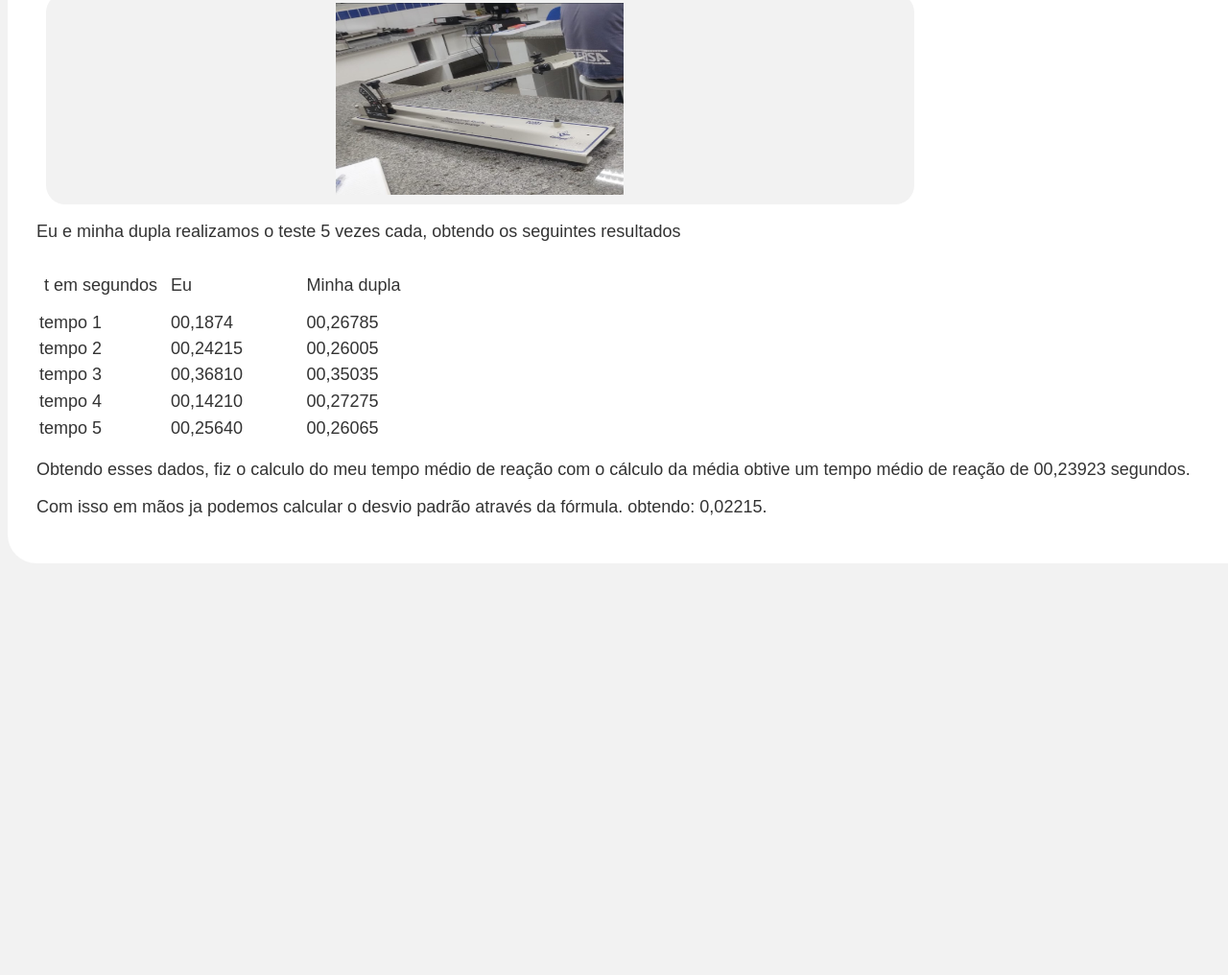
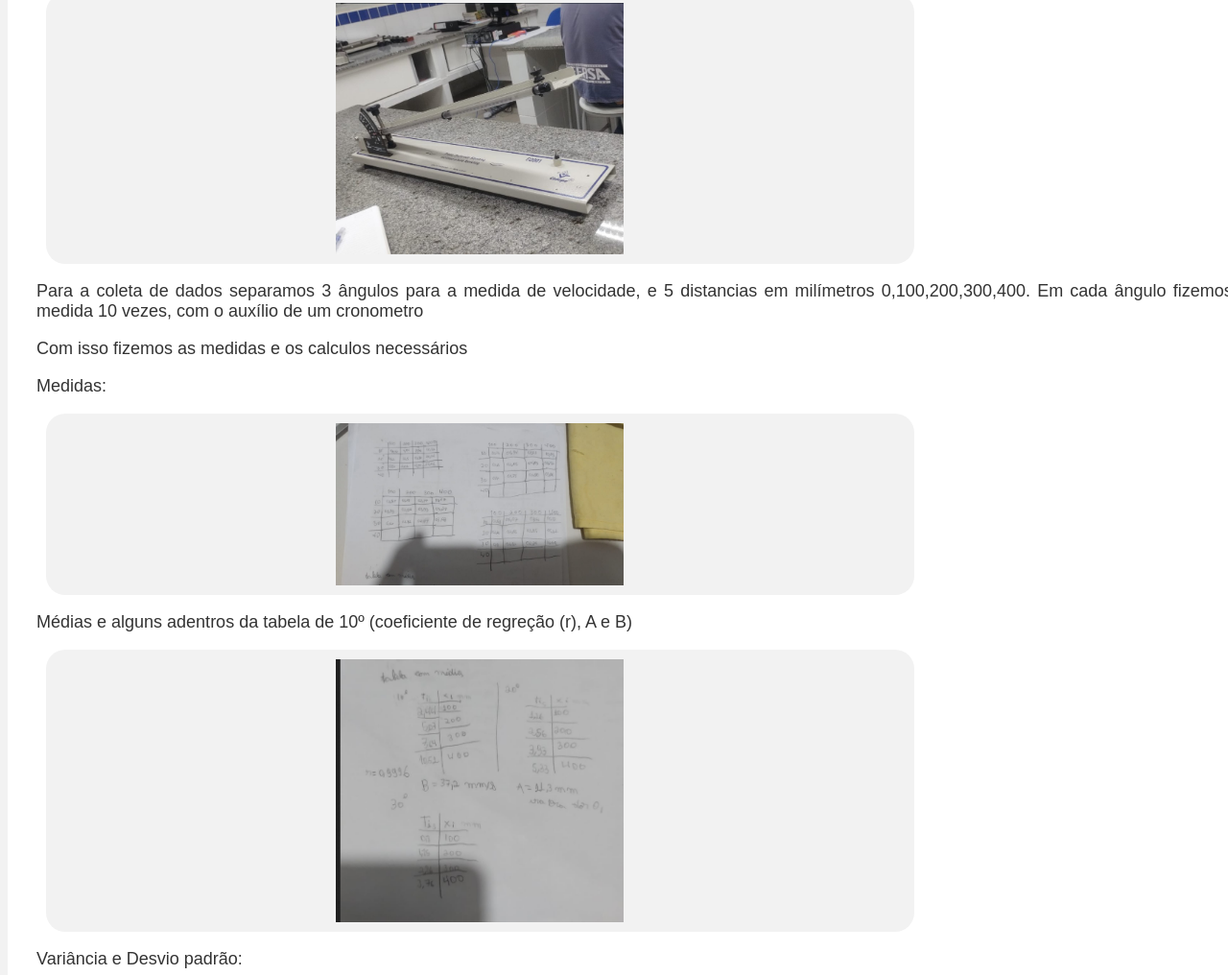
Before and after one commit to August0n3/portfolio_Lab_mec, a plain HTML site: page conteudos/experimento2.html in a window 1280 px wide. Shown: the part 604-1620 px from the top of the page at 96% size. Before the commit the page ends 1211 px from the top, so only its background shows below. Drawn offline with Linux system fonts and the light colour scheme.

Commit message:
atualização

```diff
--- a/conteudos/css/css.css
+++ b/conteudos/css/css.css
@@ -56,7 +56,7 @@ a{
 
 .img_conteudosimg{
     width: 300px;
-    height: 200px;
+    height: auto;
 }
 
 .img_conteudos{
--- a/conteudos/experimento2.html
+++ b/conteudos/experimento2.html
@@ -26,47 +26,36 @@
 
             <div class="img_conteudos">
                 <img class="img_conteudosimg" src="img/experimento2_capa.jpg" alt="">
+            </div>
+
+
+            <p>Para a coleta de dados separamos 3 ângulos para a medida de velocidade, e 5 distancias em milímetros 0,100,200,300,400. Em cada ângulo fizemos a medida 10 vezes, com o auxílio de um cronometro</p>
+
+            <p>Com isso fizemos as medidas e os calculos necessários</p>
+
+            <p>Medidas:</p>
+
+            <div class="img_conteudos">
+                <img class="img_conteudosimg" src="img/medidas.jpeg" alt="">
+            </div>
+
+
+            <p>Médias e alguns adentros da tabela de 10º (coeficiente de regreção (r), A e B)</p>
+            <div class="img_conteudos">
+                <img class="img_conteudosimg" src="img/medias.png" alt="">
+            </div>
+
+            <p>Variância e Desvio padrão:</p>
+
+            <div style="display: flex; align-items: columns;">
+                <div class="img_conteudos">
+                    <img class="img_conteudosimg" src="img/vedp1.jpeg" alt="">
                 </div>
+                <div class="img_conteudos">
+                    <img class="img_conteudosimg" src="img/vedp2.jpeg" alt="">
+                </div>
+            </div>
 
-            <p>Eu e minha dupla realizamos o teste 5 vezes cada, obtendo os seguintes resultados</p>
-                <table style="width: 390.533px; height: 178px;">
-                <tbody>
-                <tr style="height: 43px;">
-                <td style="width: 132px; height: 48px;">&nbsp;t em segundos</td>
-                <td style="width: 142px; height: 48px;">&nbsp;Eu</td>
-                <td style="width: 113.533px; height: 48px;">&nbsp;Minha dupla</td>
-                </tr>
-                <tr style="height: 23px;">
-                <td style="width: 132px; height: 23px;">tempo 1</td>
-                <td style="width: 142px; height: 23px;">&nbsp;00,1874</td>
-                <td style="width: 113.533px; height: 23px;">&nbsp;00,26785</td>
-                </tr>
-                <tr style="height: 23px;">
-                <td style="width: 132px; height: 23px;">tempo 2</td>
-                <td style="width: 142px; height: 23px;">&nbsp;00,24215</td>
-                <td style="width: 113.533px; height: 23px;">&nbsp;00,26005</td>
-                </tr>
-                <tr style="height: 23px;">
-                <td style="width: 132px; height: 23px;">tempo 3</td>
-                <td style="width: 142px; height: 23px;">&nbsp;00,36810</td>
-                <td style="width: 113.533px; height: 23px;">&nbsp;00,35035</td>
-                </tr>
-                <tr style="height: 24.8333px;">
-                <td style="width: 132px; height: 24.8333px;">tempo 4</td>
-                <td style="width: 142px; height: 24.8333px;">&nbsp;00,14210</td>
-                <td style="width: 113.533px; height: 24.8333px;">&nbsp;00,27275</td>
-                </tr>
-                <tr style="height: 23px;">
-                <td style="width: 132px; height: 23px;">tempo 5 </td>
-                <td style="width: 142px; height: 23px;">&nbsp;00,25640</td>
-                <td style="width: 113.533px; height: 23px;">&nbsp;00,26065</td>
-                </tr>
-                </tbody>
-                </table>
-
-                <p>Obtendo esses dados, fiz o calculo do meu tempo médio de reação com o cálculo da média obtive um tempo médio de reação de 00,23923 segundos.
-                </p>
-                <p>Com isso em mãos ja podemos calcular o desvio padrão através da fórmula. obtendo: 0,02215. </p>
             </div>
         </div>
 
--- a/css/css.css
+++ b/css/css.css
@@ -75,8 +75,9 @@ a{
 .card {
     display: flex;
     align-items: center;
-    width: 100%;
-    max-width: 800px; /* Ajuste conforme necessário */
+    width: 90%;
+    height: auto;
+
     margin-bottom: 20px;
     border: 1px solid #ddd;
     border-radius: 8px;
@@ -118,6 +119,7 @@ a{
         border-radius: 8px;
         overflow: scroll;
         padding-left: 40px;
+        height: auto;
       }
 
       .card-image {
```
Also changed, not shown: conteudos/img/medias.png (added), conteudos/img/medidas.jpeg (added), conteudos/img/vedp1.jpeg (added), conteudos/img/vedp2.jpeg (added).
